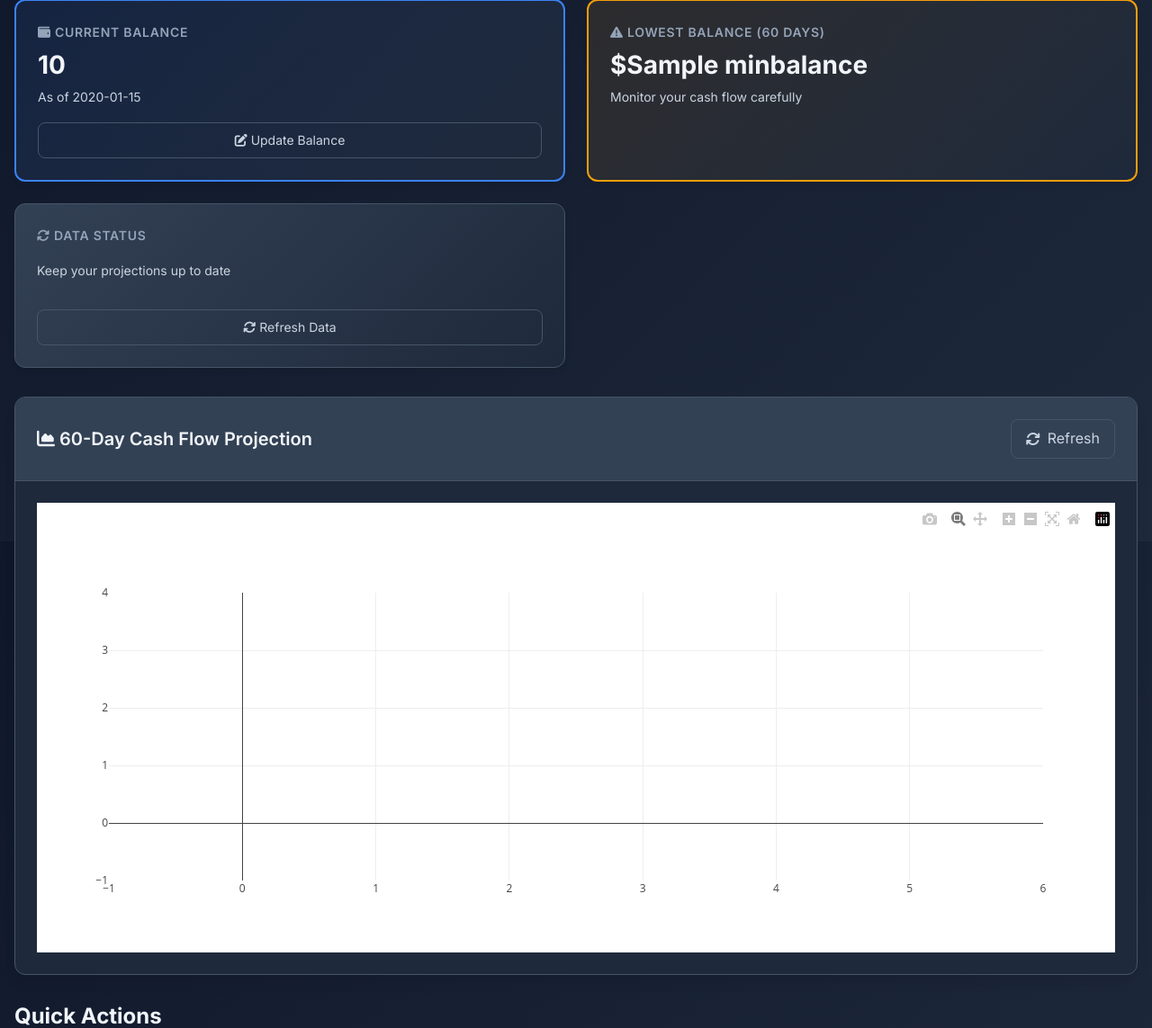
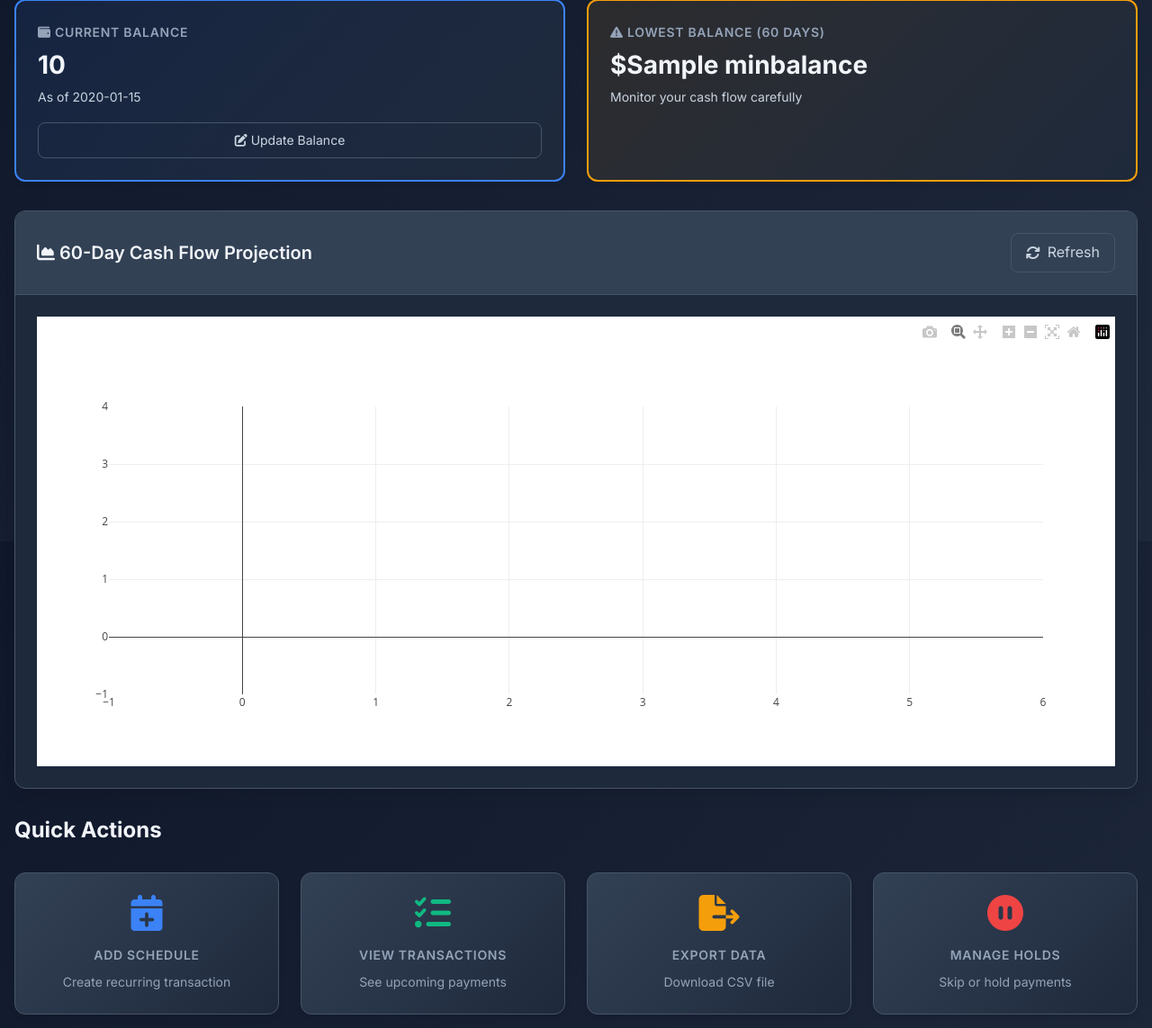
Before and after one commit to whahn1983/pycashflow, a Python web app: template app/templates/index.html in a window 1280 px wide. Shown: the part 198-1341 px from the top of the page at 90% size. Run offline with Jinja, Linux system fonts and the light colour scheme; the template is opened without the code that fills it: most values are stand-ins (such as "Sample title", 1, 10 or a date in 2020); some libraries are stand-ins or nearby versions.

Commit message:
Clean up plotly chart to maximize plot area and remove redundant UI elements (#19)

```diff
--- a/app/templates/index.html
+++ b/app/templates/index.html
@@ -37,20 +37,6 @@
         <div class="metric-sublabel">
             Monitor your cash flow carefully
         </div>
-    </div>
-
-    <!-- Refresh Card -->
-    <div class="metric-card">
-        <div class="metric-label">
-            <i class="fa-solid fa-arrows-rotate"></i> Data Status
-        </div>
-        <div class="metric-sublabel" style="margin-top: 1rem; margin-bottom: 1rem;">
-            Keep your projections up to date
-        </div>
-        <button id="refresh-button" class="metric-action" onclick="refreshContent();location.href='/refresh';">
-            <i class="fa-solid fa-arrows-rotate refresh-icon" id="refresh-icon"></i>
-            Refresh Data
-        </button>
     </div>
 </div>
 
@@ -195,15 +181,10 @@
         }
     }
 
-    Plotly.newPlot('chart', d, {});
+    Plotly.newPlot('chart', d, {displayModeBar: false});
 
     // Refresh button handler
     function refreshContent() {
-        let refreshIcon = document.getElementById("refresh-icon");
-        let refreshButton = document.getElementById("refresh-button");
-        if (refreshIcon) refreshIcon.classList.add("loading");
-        if (refreshButton) refreshButton.disabled = true;
-
         let refreshIconChart = document.getElementById("refresh-icon-chart");
         let refreshButtonChart = document.getElementById("refresh-btn-chart");
         if (refreshIconChart) refreshIconChart.classList.add("loading");
```
Also changed, not shown: app/cashflow.py (+2 -5 lines).
